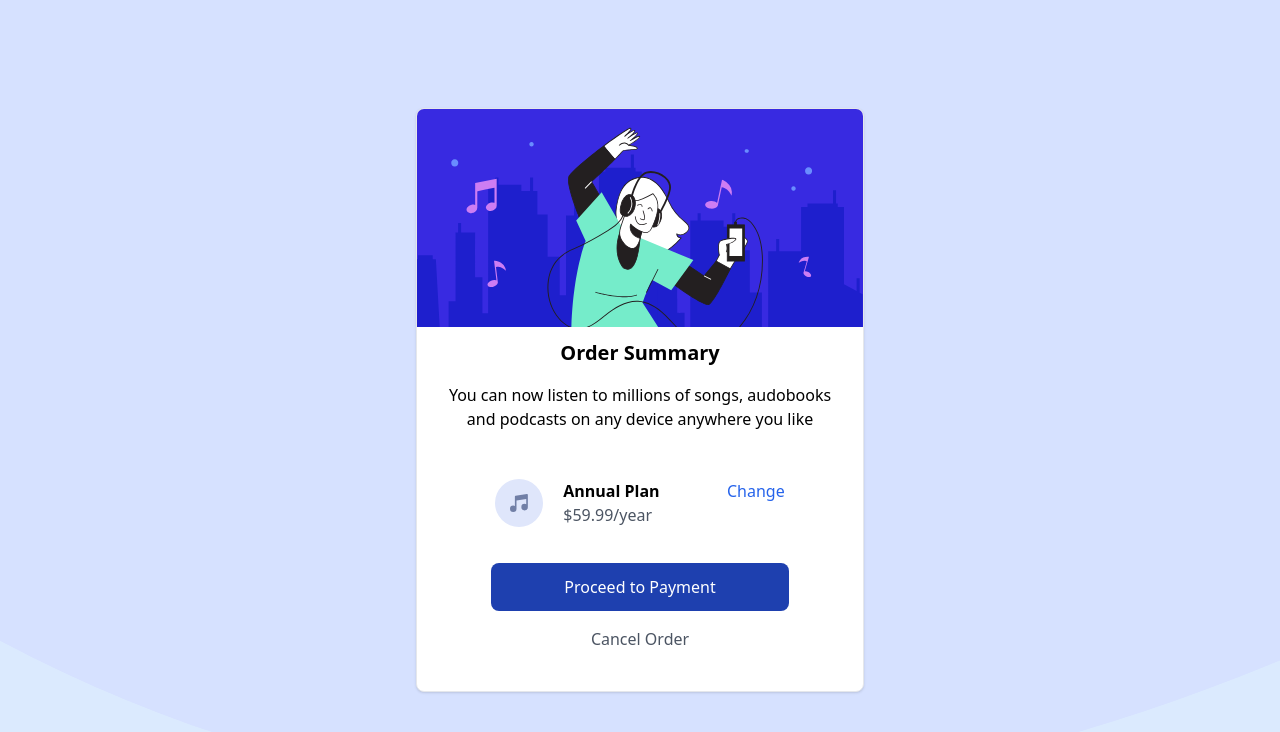
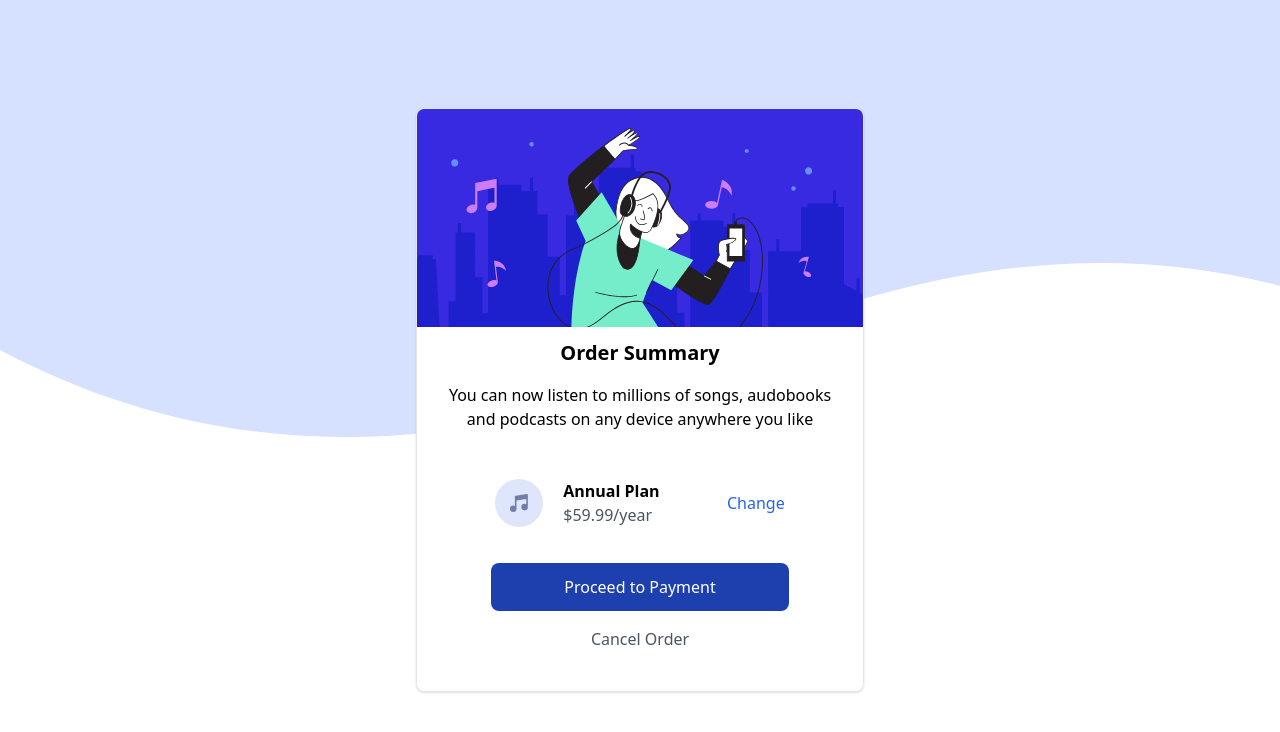
Before and after one commit to asad102/tailwidcsscard2, a plain HTML site: page index.html in a window 1280 px wide. Drawn offline with Linux system fonts and the light colour scheme.

Commit message:
i removed bg color coverted bg-cover to contain and i aligned items center

```diff
--- a/index.html
+++ b/index.html
@@ -7,7 +7,7 @@
     <link rel="stylesheet" href="css/style.css">
 </head>
 <body>
-    <section  style="background-image: url('img/pattern-background-desktop.svg');" class="bg-no-repeat bg-cover bg-blue-100">
+    <section  style="background-image: url('img/pattern-background-desktop.svg');" class="bg-no-repeat bg-contain">
 
         <div  class="h-screen mx-auto flex flex-col gap-6 max-w-md justify-center items-center">
             <div class="bg-white border border-gray-200 rounded-lg shadow overflow-hidden dark:bg-gray-800 hover:bg-gray-100">
@@ -18,7 +18,7 @@
                         <h2 class="font-extrabold text-xl">Order Summary</h2>
                         <p class="font-light text-center px-4">You can now listen to millions of songs, audobooks and podcasts on any device anywhere you like</p>
                     </div>
-                    <div class="flex justify-around mx-auto w-4/5 py-4">
+                    <div class="flex justify-around items-center mx-auto w-4/5 py-4">
                         <div class="flex">
                             <img class="mr-5" src="img/icon-music.svg" alt="">
                             <div class="musictitle">
@@ -26,7 +26,6 @@
                                 <span class="text-gray-700 text-opacity-90">$59.99/year</span>
                             </div>
                         </div>
-
                         <a class="font-medium text-blue-600 hover:underline" href="#">Change</a>
                     </div>
                     <div class="flex flex-col gap-4 items-center pb-10">
```
